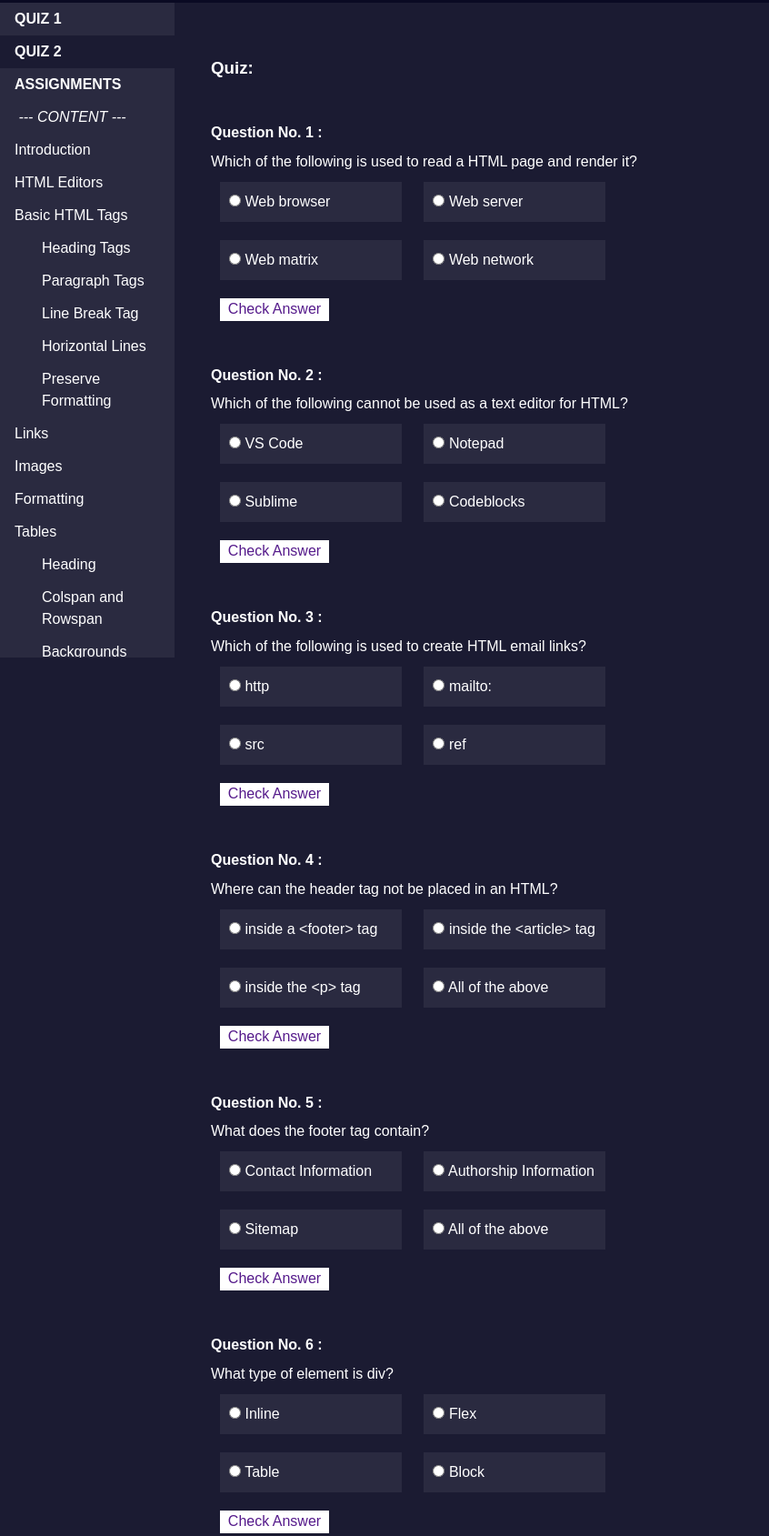
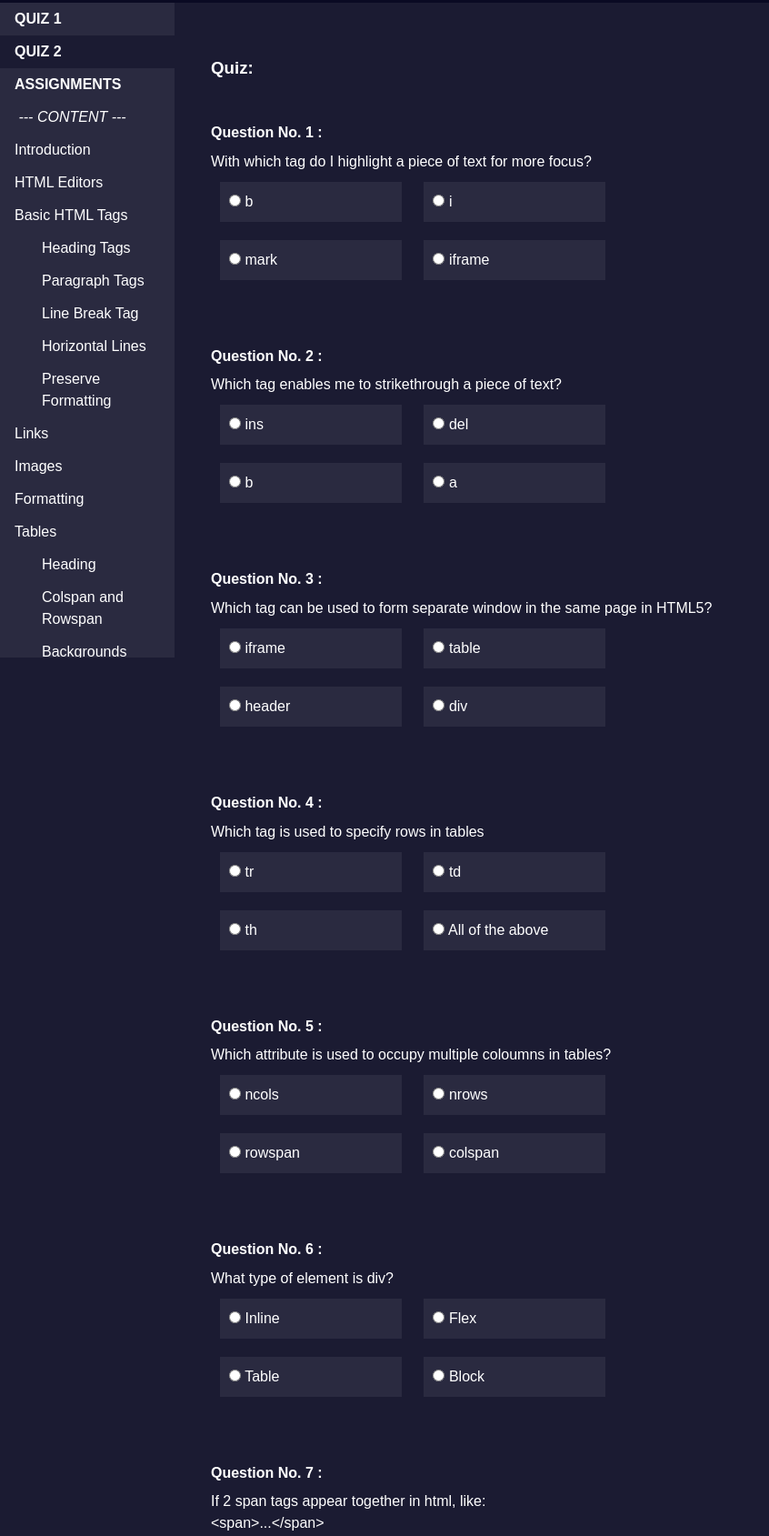
Before and after one commit to SurajSarangi/HTML-Tutorial-Website, a plain HTML site: page z_quiz2.html in a window 1280 px wide. Shown: the part 89-1778 px from the top of the page at 91% size, without its empty margins (0-846 px from the left). Drawn offline with Linux system fonts and the light colour scheme.

Commit message:
Updated the quiz formats on both. Added script.js to both

```diff
--- a/z_quiz2.html
+++ b/z_quiz2.html
@@ -65,59 +65,59 @@
             <div id="quiz">
 
                 <h4>Question No. 1 :</h4>
-                <p>Which of the following is used to read a HTML page and render it?</p>
+                <p>With which tag do I highlight a piece of text for more focus?</p>
                 <ul>
-                    <li><input type="radio"> Web browser</li>
-                    <li><input type="radio"> Web server</li>
-                    <li><input type="radio"> Web matrix</li>
-                    <li><input type="radio"> Web network</li>
+                    <li><input type="radio"> b</li>
+                    <li><input type="radio"> i</li>
+                    <li class="corr"><input type="radio"> mark</li>
+                    <li><input type="radio"> iframe</li>
                 </ul>
-                <div class="button" id="next"><a href="">Check Answer</a></div>
+                <br>
                 <h4>Question No. 2 :</h4>
-                <p>Which of the following cannot be used as a text editor for HTML?</p>
+                <p>Which tag enables me to strikethrough a piece of text?</p>
                 <ul>
-                    <li><input type="radio"> VS Code</li>
-                    <li><input type="radio"> Notepad</li>
-                    <li><input type="radio"> Sublime</li>
-                    <li><input type="radio"> Codeblocks</li>
+                    <li><input type="radio"> ins</li>
+                    <li class="corr"><input type="radio"> del</li>
+                    <li><input type="radio"> b</li>
+                    <li><input type="radio"> a</li>
                 </ul>
-                <div class="button" id="next"><a href="">Check Answer</a></div>
+                <br>
                 <h4>Question No. 3 :</h4>
-                <p>Which of the following is used to create HTML email links?</p>
+                <p>Which tag can be used to form separate window in the same page in HTML5?</p>
                 <ul>
-                    <li><input type="radio"> http</li>
-                    <li><input type="radio"> mailto:</li>
-                    <li><input type="radio"> src</li>
-                    <li><input type="radio"> ref</li>
+                    <li class="corr"><input type="radio"> iframe</li>
+                    <li><input type="radio"> table</li>
+                    <li><input type="radio"> header</li>
+                    <li><input type="radio"> div</li>
                 </ul>
-                <div class="button" id="next"><a href="">Check Answer</a></div>
+                <br>
                 <h4>Question No. 4 :</h4>
-                <p>Where can the header tag not be placed in an HTML?</p>
+                <p>Which tag is used to specify rows in tables</p>
                 <ul>
-                    <li><input type="radio"> inside a &lt;footer&gt; tag</li>
-                    <li><input type="radio"> inside the &lt;article&gt; tag</li>
-                    <li><input type="radio"> inside the &lt;p&gt; tag</li>
+                    <li class="corr"><input type="radio"> tr</li>
+                    <li><input type="radio"> td</li>
+                    <li><input type="radio"> th</li>
                     <li><input type="radio"> All of the above</li>
                 </ul>
-                <div class="button" id="next"><a href="">Check Answer</a></div>
+                <br>
                 <h4>Question No. 5 :</h4>
-                <p>What does the footer tag contain?</p>
+                <p>Which attribute is used to occupy multiple coloumns in tables?</p>
                 <ul>
-                    <li><input type="radio"> Contact Information</li>
-                    <li><input type="radio"> Authorship Information</li>
-                    <li><input type="radio"> Sitemap</li>
-                    <li><input type="radio"> All of the above</li>
+                    <li><input type="radio"> ncols</li>
+                    <li><input type="radio"> nrows</li>
+                    <li><input type="radio"> rowspan</li>
+                    <li class="corr"><input type="radio"> colspan</li>
                 </ul>
-                <div class="button" id="next"><a href="">Check Answer</a></div>
+                <br>
                 <h4>Question No. 6 :</h4>
                 <p>What type of element is div?</p>
                 <ul>
                     <li><input type="radio"> Inline</li>
                     <li><input type="radio"> Flex</li>
                     <li><input type="radio"> Table</li>
-                    <li><input type="radio"> Block</li>
+                    <li class="corr"><input type="radio"> Block</li>
                 </ul>
-                <div class="button" id="next"><a href="">Check Answer</a></div>
+                <br>
                 <h4>Question No. 7 :</h4>
                 <p>If 2 span tags appear together in html, like:<br>
                     &lt;span&gt;...&lt;/span&gt;<br>&lt;span&gt;Second&lt;span&gt;<br> Where will the contents of the
@@ -125,37 +125,37 @@
                 <ul>
                     <li><input type="radio"> Next line</li>
                     <li><input type="radio"> Next page</li>
-                    <li><input type="radio"> Same line</li>
+                    <li class="corr"><input type="radio"> Same line</li>
                     <li><input type="radio"> Stays hidden</li>
                 </ul>
-                <div class="button" id="next"><a href="">Check Answer</a></div>
+                <br>
                 <h4>Question No. 8 :</h4>
                 <p>Which &lt;tag&gt; is used to collect data from users?</p>
                 <ul>
                     <li><input type="radio"> div</li>
-                    <li><input type="radio"> form</li>
+                    <li class="corr"><input type="radio"> input</li>
                     <li><input type="radio"> table</li>
                     <li><input type="radio"> button</li>
                 </ul>
-                <div class="button" id="next"><a href="">Check Answer</a></div>
+                <br>
                 <h4>Question No. 9 :</h4>
                 <p>If I want my input not to be displayed, what type of input should I use?</p>
                 <ul>
-                    <li><input type="radio"> password</li>
+                    <li class="corr"><input type="radio"> password</li>
                     <li><input type="radio"> color</li>
                     <li><input type="radio"> submit</li>
                     <li><input type="radio"> email</li>
                 </ul>
-                <div class="button" id="next"><a href="">Check Answer</a></div>
+                <br>
                 <h4>Question No. 10 :</h4>
                 <p>If i want the user to provide a long feedback, what tag should i use?</p>
                 <ul>
                     <li><input type="radio"> datalist</li>
                     <li><input type="radio"> feedback</li>
-                    <li><input type="radio"> textarea</li>
+                    <li class="corr"><input type="radio"> textarea</li>
                     <li><input type="radio"> comment</li>
                 </ul>
-                <div class="button" id="next"><a href="">Check Answer</a></div>
+                <button id="checkans" onclick="correct()"><a href="#quiz">Check answers</a></button>
             </div>
         </div>
         <footer id="footer">
@@ -164,6 +164,7 @@
             B418055 &nbsp&nbsp
             B418056 &nbsp&nbsp
         </footer>
+        <script src="script.js"></script>
     </div>
 
     </div>
```
Also changed, not shown: z_quiz1.html (+1 -1 lines).
